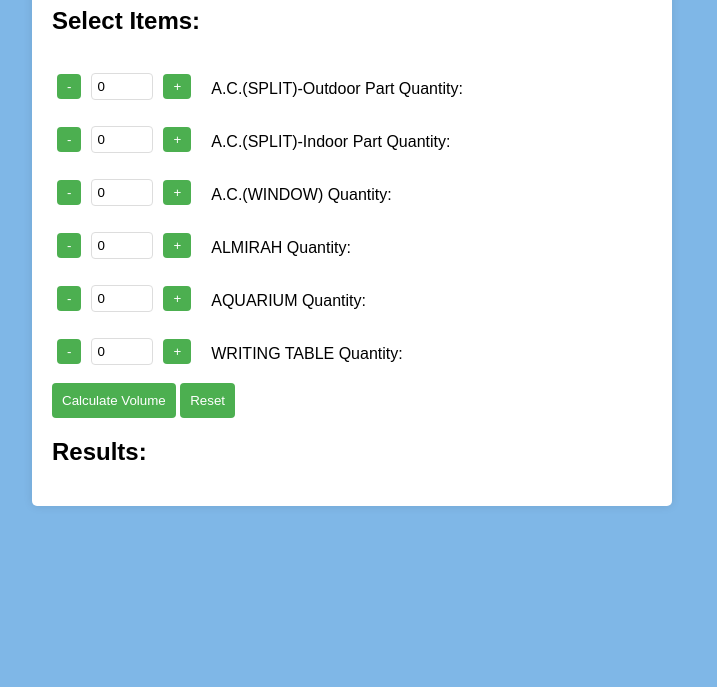
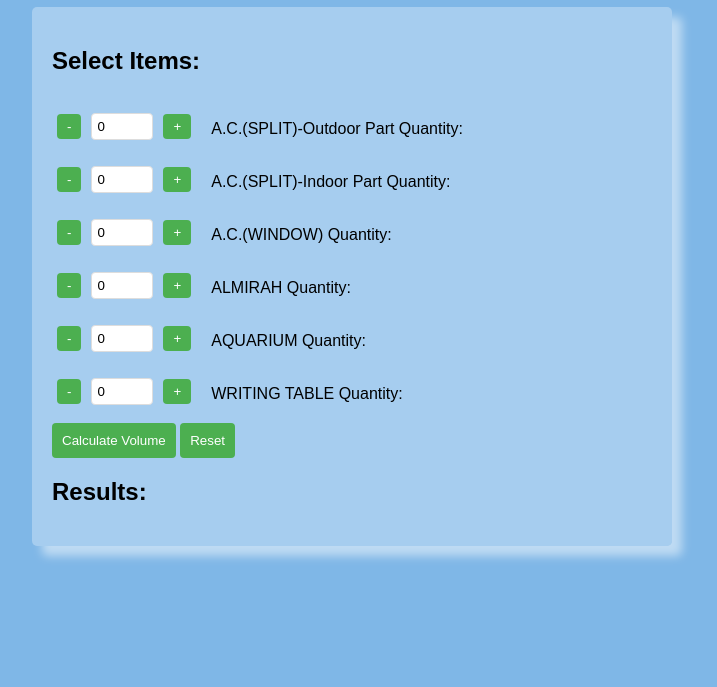
Before and after one commit to ashuisashish/Volume-Calculator, a plain HTML site: page index.html in a window 1280 px wide. Shown: the part 113-800 px from the top of the page, without its empty margins (288-1005 px from the left). Drawn offline with Linux system fonts and the light colour scheme.

Commit message:
Update styles.css
updated background and shadow

```diff
--- a/styles.css
+++ b/styles.css
@@ -1,4 +1,3 @@
-styles.css
 body {
     font-family: Arial, sans-serif;
     margin: 0;
@@ -15,9 +14,9 @@ header {
     max-width: 400px;
     margin: auto;
     padding: 20px;
-    background: white;
+    background: rgba(255, 255, 255,0.30);
     border-radius: 5px;
-    box-shadow: 0 0 10px rgba(0, 0, 0, 0.1);
+    box-shadow: 10px 10px 10px rgba(255, 255, 255, 0.5);
 }
 
 label {
```
